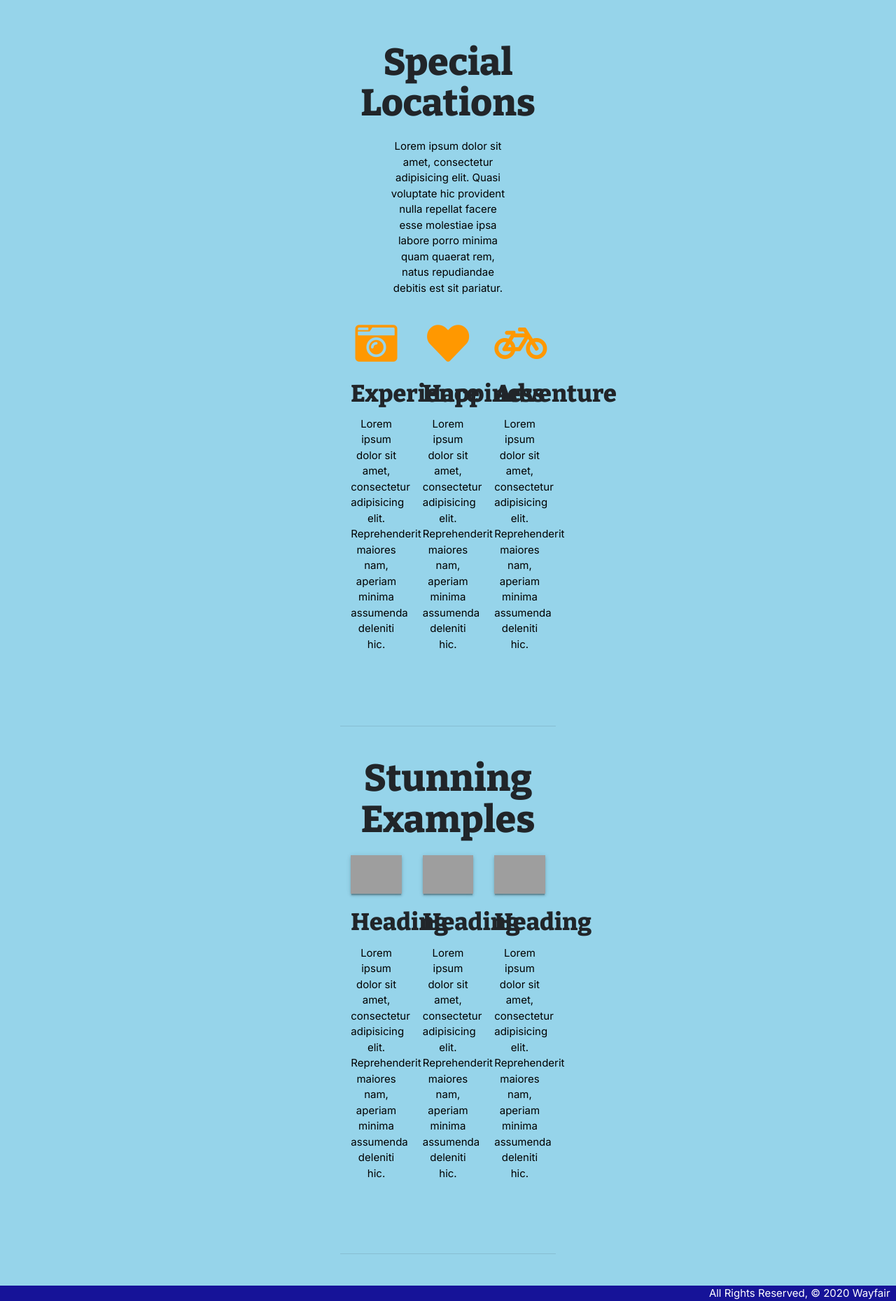
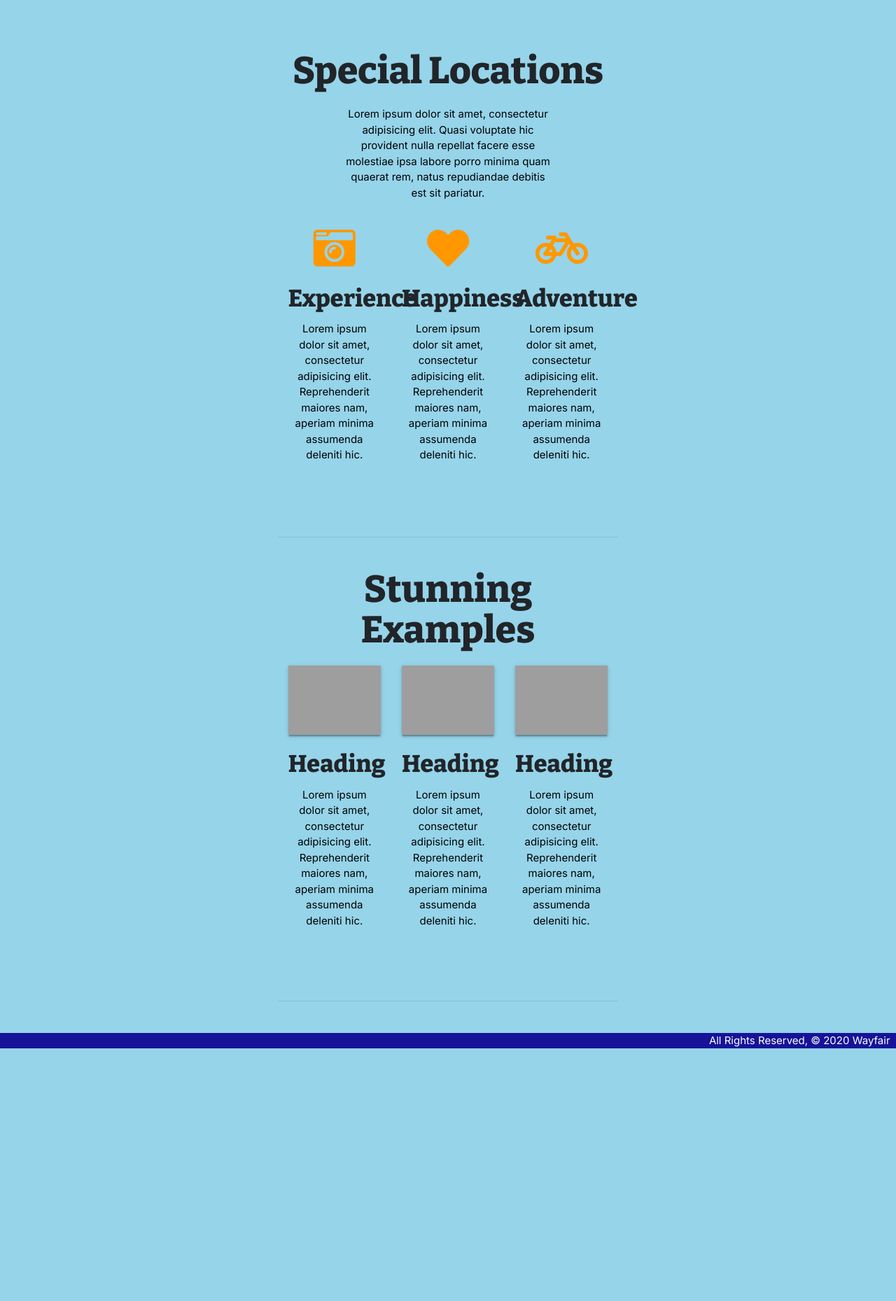
Before and after one commit to DevArtK/Project-Wayfarer, a Django app: page / in a window 1280 px wide. Shown: the part 428-2287 px from the top of the page at 70% size. After the commit the page ends 1926 px from the top, so only its background shows below. Run offline with Django 3.2, Linux system fonts and the light colour scheme; some libraries are stand-ins or nearby versions; grey boxes are pictures that could not be loaded.

Commit message:
spaced container out

```diff
--- a/main_app/static/styles/style.css
+++ b/main_app/static/styles/style.css
@@ -47,7 +47,6 @@ header,
 main {
   flex: 1 0 auto;
   min-height: 90vh;
-  max-width: 100vw;
 }
 
 footer {
@@ -58,7 +57,7 @@ footer {
 .container {
   align-content: center;
   margin-top: 5%;
-  max-width: 40vw;
+  max-width: 60vw;
   min-width: 100px;
   text-align: center;
 }
```
